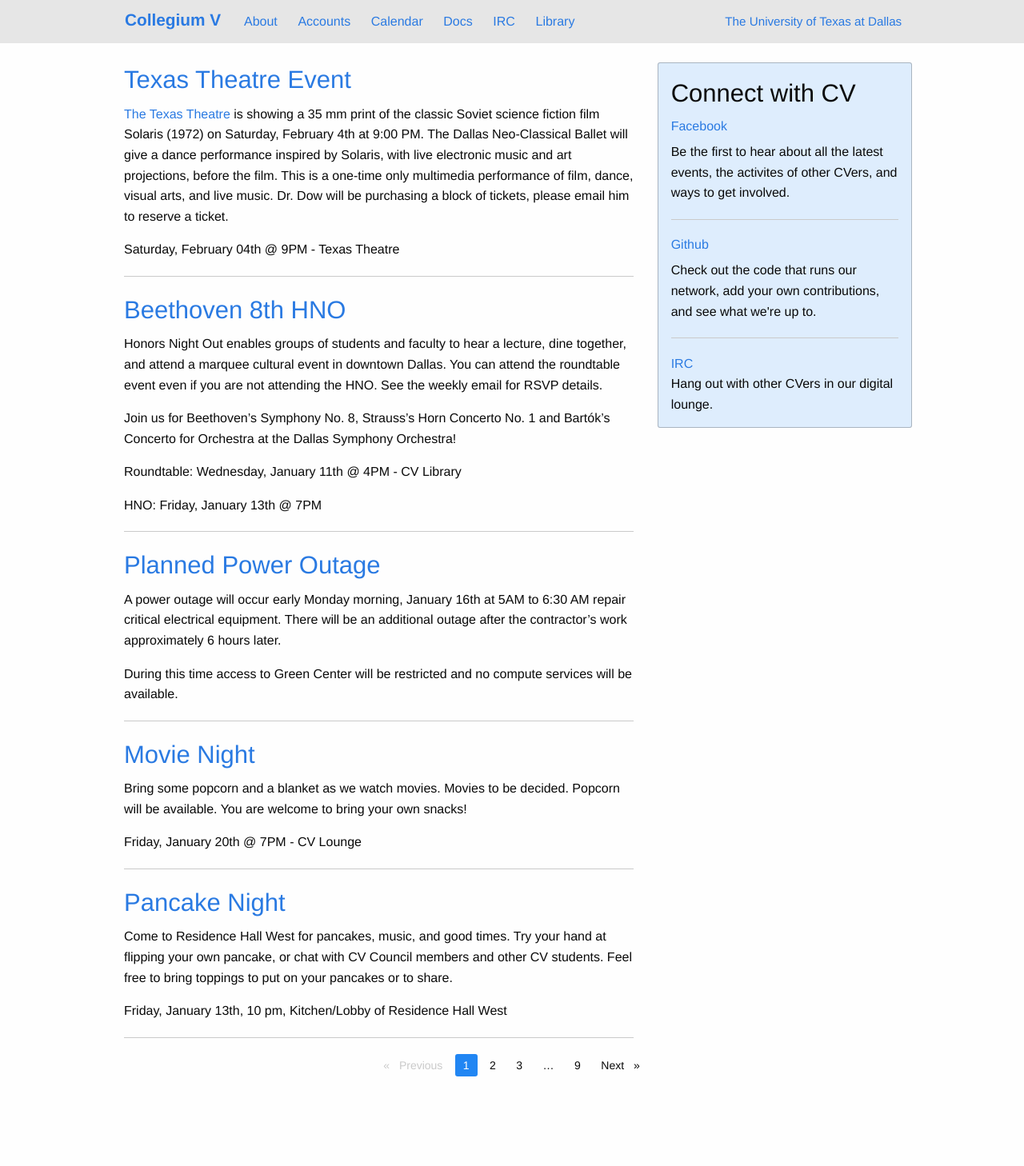
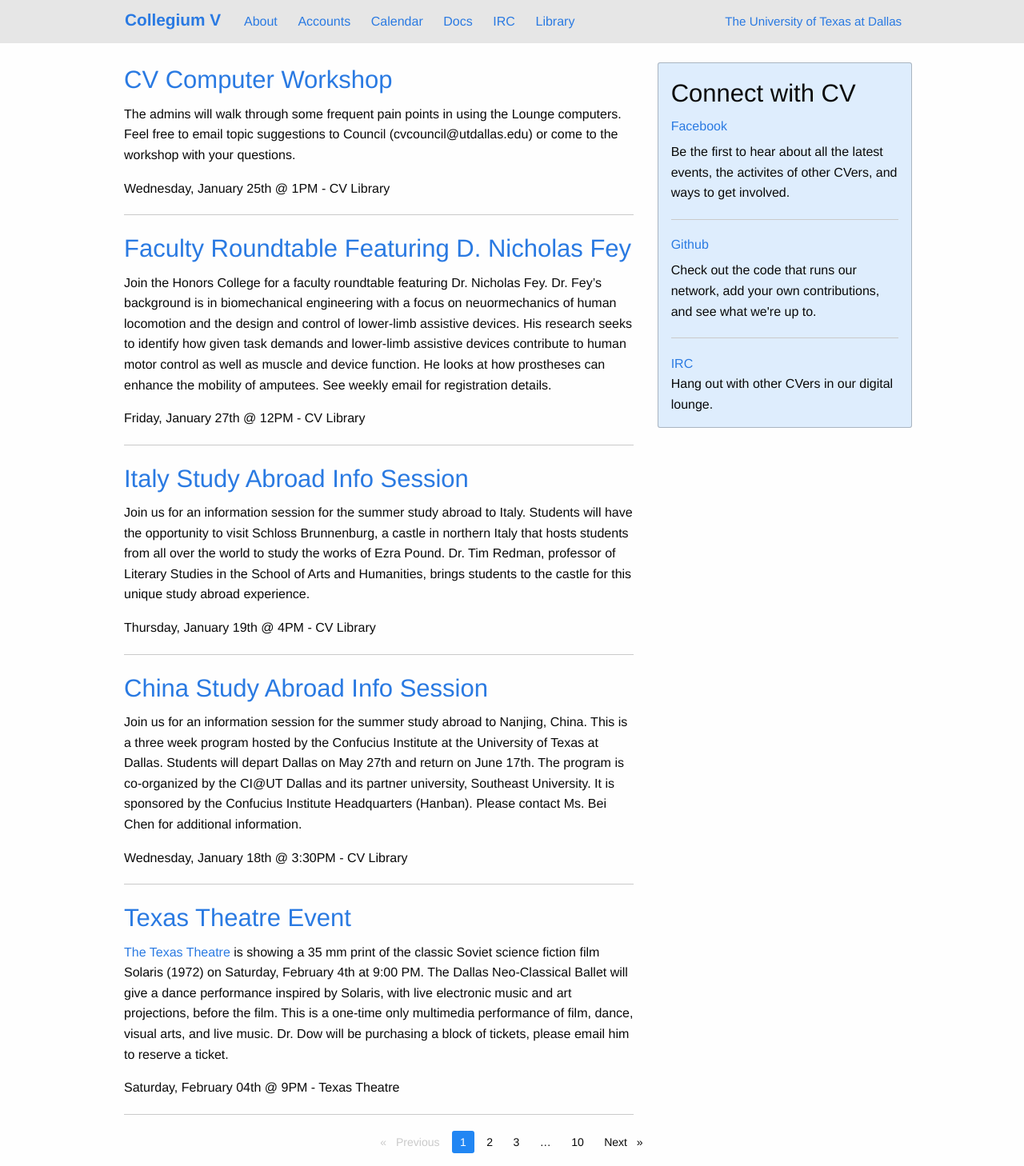
Before and after one commit to collegiumv/cv_jekyll, a Jekyll site: the page built from index.html, in a window 1280 px wide. Shown: the whole page at 80% size. Built offline with Jekyll 4.4.1, drawn with Linux system fonts in a browser that asks for light colours; the list of posts is cut into pages by our own code; before the commit the page ends 1362 px from its top, so only the background shows below that.

Commit message:
Add events for council and upstairs

```diff
--- a/_posts/2017-01-16-dctrip.markdown
+++ b/_posts/2017-01-16-dctrip.markdown
@@ -9,4 +9,4 @@ It’s time for the annual Honors College Trip to Washington D.C. with Dr. Harph
 
 Deadline to Apply:
 
-Monday, January 16th @ 12PM
+Thursday, January 19th @ 4PM
--- /dev/null
+++ b/_posts/2017-01-18-china.markdown
@@ -0,0 +1,10 @@
+---
+layout: post
+title:  "China Study Abroad Info Session"
+date:   2017-01-18 12:10:00
+categories: events
+---
+
+Join us for an information session for the summer study abroad to Nanjing, China. This is a three week program hosted by the Confucius Institute at the University of Texas at Dallas. Students will depart Dallas on May 27th and return on June 17th. The program is co-organized by the CI@UT Dallas and its partner university, Southeast University. It is sponsored by the Confucius Institute Headquarters (Hanban). Please contact Ms. Bei Chen for additional information.
+
+Wednesday, January 18th @ 3:30PM - CV Library
--- /dev/null
+++ b/_posts/2017-01-19-italy.markdown
@@ -0,0 +1,10 @@
+---
+layout: post
+title:  "Italy Study Abroad Info Session"
+date:   2017-01-18 12:20:00
+categories: events
+---
+
+Join us for an information session for the summer study abroad to Italy. Students will have the opportunity to visit Schloss Brunnenburg, a castle in northern Italy that hosts students from all over the world to study the works of Ezra Pound. Dr. Tim Redman, professor of Literary Studies in the School of Arts and Humanities, brings students to the castle for this unique study abroad experience.
+
+Thursday, January 19th @ 4PM - CV Library
--- /dev/null
+++ b/_posts/2017-01-25-computers.markdown
@@ -0,0 +1,10 @@
+---
+layout: post
+title:  "CV Computer Workshop"
+date:   2017-01-18 12:50:00
+categories: workshop
+---
+
+The admins will walk through some frequent pain points in using the Lounge computers. Feel free to email topic suggestions to Council (cvcouncil@utdallas.edu) or come to the workshop with your questions.
+
+Wednesday, January 25th @ 1PM - CV Library
--- /dev/null
+++ b/_posts/2017-01-27-roundtable.markdown
@@ -0,0 +1,10 @@
+---
+layout: post
+title:  "Faculty Roundtable Featuring D. Nicholas Fey"
+date:   2017-01-18 12:40:00
+categories: roundtable
+---
+
+Join the Honors College for a faculty roundtable featuring Dr. Nicholas Fey. Dr. Fey’s background is in biomechanical engineering with a focus on neuormechanics of human locomotion and the design and control of lower-limb assistive devices. His research seeks to identify how given task demands and lower-limb assistive devices contribute to human motor control as well as muscle and device function. He looks at how prostheses can enhance the mobility of amputees. See weekly email for registration details.
+
+Friday, January 27th @ 12PM - CV Library
```
Also changed, not shown: data/calendar/council.json (+11 -0 lines), data/calendar/upstairs.json (+25 -2 lines).
